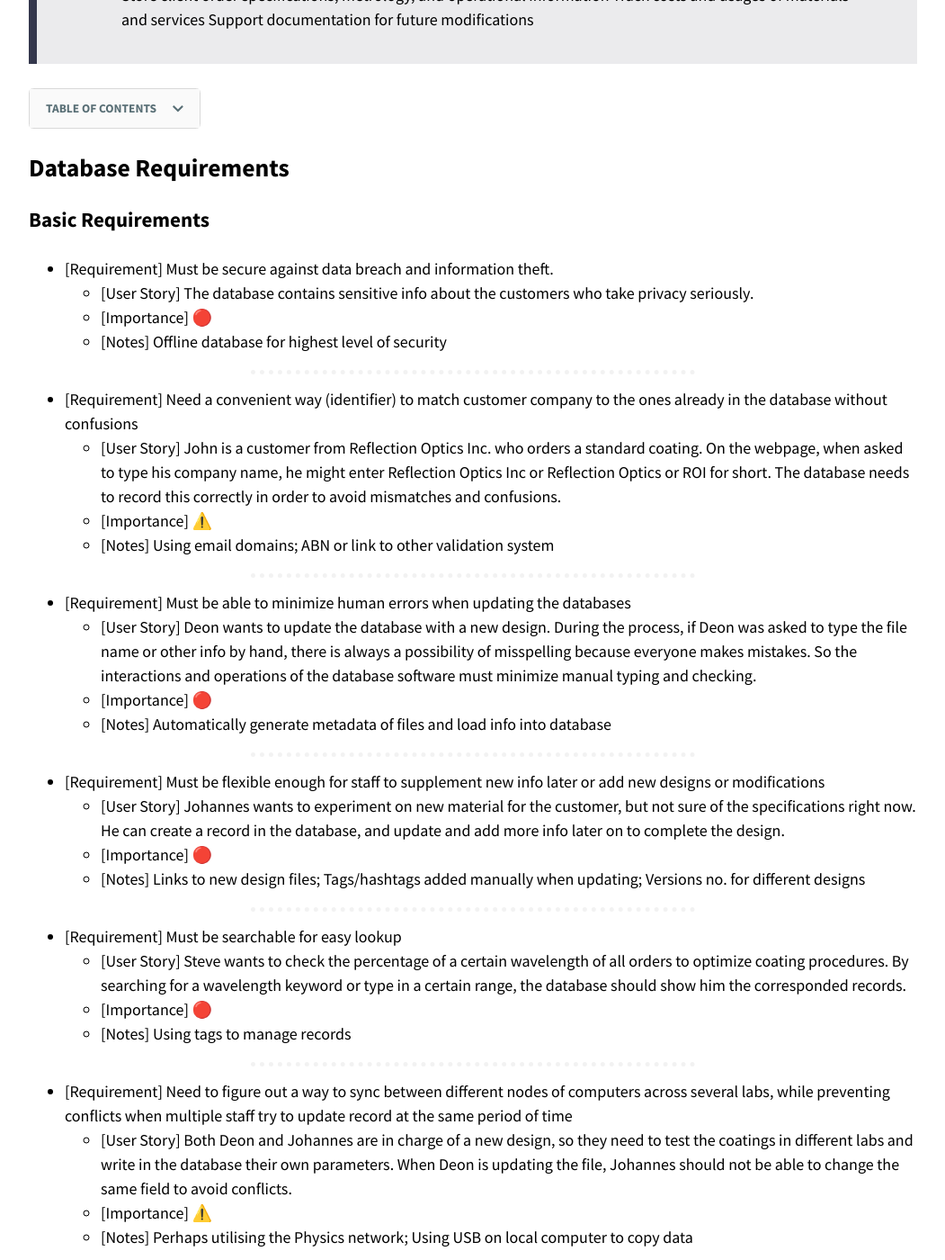
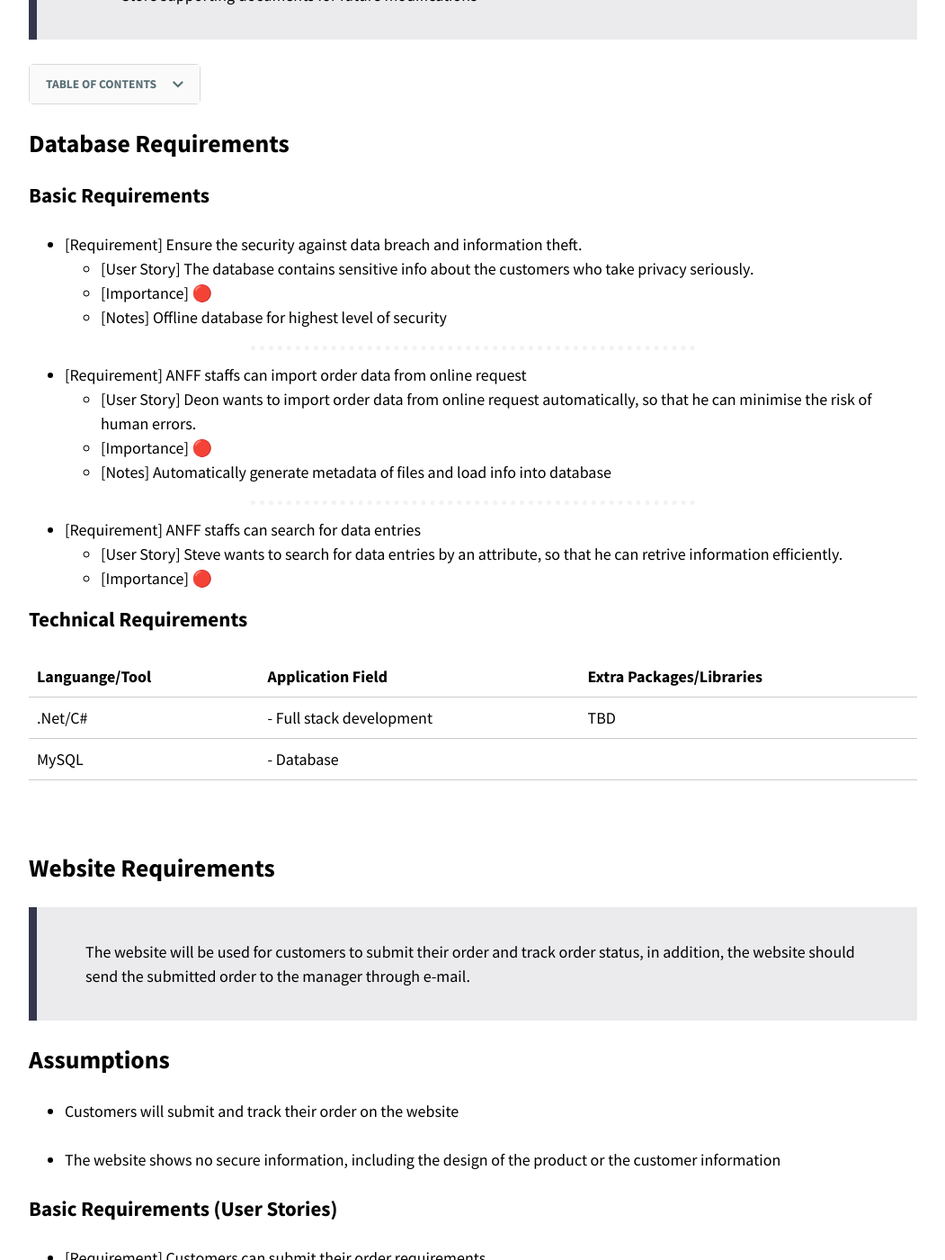
Before and after one commit to optofab/optofab.github.io, a Jekyll site: the page built from project-requirements.md, in a window 1280 px wide and 1400 px high, scrolled down 556 px. Shown: the whole window at 90% size, without its empty margins (114-1165 px from the left). Built offline with Jekyll 4.4.1, drawn with Linux system fonts in a browser that asks for light colours; nearby versions of some CDN libraries; emoji names are drawn with the system emoji font; some of the changed text lies outside the part shown.

Commit message:
modified requirements

```diff
--- a/project-requirements.md
+++ b/project-requirements.md
@@ -8,11 +8,9 @@
 
 > Our project comprises two inseparable parts: **database** and **website**. For the database branch, it is essential to implement the following functions:
 >
-> - Protect customer privacy from leaking out
-> - Integrate the whole data related to the ordering procedures into the database for management and analysis
->   Store client order specifications, metrology, and operational information
->   Track costs and usages of materials and services
->   Support documentation for future modifications
+> - Integrate the data related to the ordering procedures into the database for management and analysis
+> - Store client order specifications, metrology, and operational information
+> - Store supporting documents for future modifications
 
 {% include toc %}
 
@@ -20,115 +18,43 @@
 
 ### Basic Requirements
 
-- [Requirement] Must be secure against data breach and information theft.
+- [Requirement] Ensure the security against data breach and information theft.
   - [User Story] The database contains sensitive info about the customers who take privacy seriously.
   - [Importance] :red_circle:
   - [Notes] Offline database for highest level of security
 
 <hr class="hr-dotted">
 
-- [Requirement] Need a convenient way (identifier) to match customer company to the ones already in the database without confusions
-  - [User Story] John is a customer from Reflection Optics Inc. who orders a standard coating. On the webpage, when asked to type his company name, he might enter Reflection Optics Inc or Reflection Optics or ROI for short. The database needs to record this correctly in order to avoid mismatches and confusions.
-  - [Importance] :warning:
-  - [Notes] Using email domains; ABN or link to other validation system
-
-<hr class="hr-dotted">
-
-- [Requirement] Must be able to minimize human errors when updating the databases
-  - [User Story] Deon wants to update the database with a new design. During the process, if Deon was asked to type the file name or other info by hand, there is always a possibility of misspelling because everyone makes mistakes. So the interactions and operations of the database software must minimize manual typing and checking.
+- [Requirement] ANFF staffs can import order data from online request
+  - [User Story] Deon wants to import order data from online request automatically, so that he can minimise the risk of human errors.
   - [Importance] :red_circle:
   - [Notes] Automatically generate metadata of files and load info into database
 
 <hr class="hr-dotted">
 
-- [Requirement] Must be flexible enough for staff to supplement new info later or add new designs or modifications
-  - [User Story] Johannes wants to experiment on new material for the customer, but not sure of the specifications right now. He can create a record in the database, and update and add more info later on to complete the design.
+- [Requirement] ANFF staffs can search for data entries
+  - [User Story] Steve wants to search for data entries by an attribute, so that he can retrive information efficiently.
   - [Importance] :red_circle:
-  - [Notes] Links to new design files; Tags/hashtags added manually when updating; Versions no. for different designs
 
-<hr class="hr-dotted">
 
-- [Requirement] Must be searchable for easy lookup
-  - [User Story] Steve wants to check the percentage of a certain wavelength of all orders to optimize coating procedures. By searching for a wavelength keyword or type in a certain range, the database should show him the corresponded records.
-  - [Importance] :red_circle:
-  - [Notes] Using tags to manage records
+### Technical Requirements
 
-<hr class="hr-dotted">
+| Languange/Tool | Application Field                                                                            | Extra Packages/Libraries |
+| -------------- | -------------------------------------------------------------------------------------------- | ------------------------ |
+| .Net/C#         |- Full stack development                                          |TBD|
+MySQL | - Database |
 
-- [Requirement] Need to figure out a way to sync between different nodes of computers across several labs, while preventing conflicts when multiple staff try to update record at the same period of time
-  - [User Story] Both Deon and Johannes are in charge of a new design, so they need to test the coatings in different labs and write in the database their own parameters. When Deon is updating the file, Johannes should not be able to change the same field to avoid conflicts.
-  - [Importance] :warning:
-  - [Notes] Perhaps utilising the Physics network; Using USB on local computer to copy data
-
-<hr class="hr-dotted">
-
-- [Requirement] Must be able to prompt a warning banner to staff when his operations are incomplete or false
-  - [User Story] Deon just finishes updating the specifications of a new design but forgets to add the version number. The software needs to remind him of the lack of version field to complete the accurate update.
-  - [Importance] :red_circle:
-  - [Notes] Set up required fields that match primary keys in the database
-
-<hr class="hr-dotted">
-
-- [Requirement] Key data in the database should only be accessed by staff in charge
-  - [User Story] Steve recruits a new intern to help him with the design, but the intern should not be able to change the key fields of the database right away until Steve thinks it is time and grants him a higher level account
-  - [Importance] :warning:
-  - [Notes] Different levels of authorizations to access database
-
-<hr class="hr-dotted">
-
-- [Requirement] The data in the database needs to have regular back-up copies
-  - [User Story] Since many data will be stored in the local computer.What if the computer system crashes? Then all the data will be lost even if there is no data breach.
-  - [Importance] :red_circle:
-  - [Notes] Have a local back-up copy
-
-<hr class="hr-dotted">
-
-- [Requirement] The interface needs to be user friendly
-  - [User Story] The development of the database must be based on the the users requirements and our clients wish it can be easy to use.
-  - [Importance] :red_circle:
-  - [Notes] Set up drafts of the interface during the design part and can be modified
-
-<hr class="hr-dotted">
-
-- [Requirement] It will be better if the back-end doesn’t need the programmer maintence.
-  - [User Story] Steve wishes we can build the database that can be long term use without the techinical maintenance
-  - [Importance] :large_blue_circle:
-  - [Notes] Do not put so many contributes in the main table to avoid the redundancy; The data base has to be flexible for future needs.
-
-<hr class="hr-dotted">
-
-- [Requirement] Need to have a way to update the website database (once a day) to update client tracking data.
-  - [User Story] The staff Jack needs to be able to either schedule an automatic update or manually update the order status so that clients can track their orders from time to time.
-  - [Importance] :red_circle:
-  - [Notes]
-
-<hr class="hr-dotted">
-
-- [Requirement] Must be easy to update the website database automatically when there’s new record in the main local database
-  - [User Story] When Deon types in a new order specifications and updates the main database, the website file should be able to update accordingly for the customers to track order status. For now, a daily sync is enough.
-  - [Importance] :warning:
-  - [Notes]
-
-<hr class="hr-dotted">
-
-- [Requirement] Need to notify the administrator for the new update in the main database
-  - [User Story] Johannes/Steve/Deon needs supervise the design sometimes to ensure that the database is well maintained.
-  - [Importance] :large_blue_circle:
-  - [Notes] A push notification may suffice
-
-### Technical Requirements (TBD)
+<br />
 
 ## Website Requirements
 
-> The website will be used for customers to submit their order and track order status, in addition, the website should send the submitted order to the manager, and the matched database should provide the information about the order status in order to provide a tracking function.
+> The website will be used for customers to submit their order and track order status, in addition, the website should send the submitted order to the manager through e-mail.
 
 ## Assumptions
 
 - Customers will submit and track their order on the website
 
 - The website shows no secure information, including the design of the product or the customer information
-
-- All queries on the website should be documented
 
 ### Basic Requirements (User Stories)
 
@@ -146,31 +72,23 @@
 
 <hr class="hr-dotted">
 
-- [Requirement] Customers can check status and status only on the website
-  - [User Story] If customers need to track their order, they can check the status of their order, but no more detail will show in the website.
+- [Requirement] Customers can check status of their orders
+  - [User Story] If customers need to track their order, they can check the status of their order updated by ANFF staffs manually.
   - [Importance] :warning:
   <hr class="hr-dotted">
-- [Requirement] A database to store tracking detail
-  - [User Story] Order status will be stored in this database, database will be uploaded manually or regular update from another database. When customer send tracking request, the website will load data from this database.
-  - [Importance] :red_circle:
-  <hr class="hr-dotted">
-- [Requirement] The website need to receive customer feedback
-  - [User Story] After the order completed, the customer may want to give their evaluation or suggestion, and the Physics team also want to collect ideas from customers to enhance their product.
+- [Requirement] Customers can submit feedback through the website
+  - [User Story] After the order completed, the customer may want to provide their feedback, so that the Physics team can collect them from customers.
   - [Importance] :warning:
   <hr class="hr-dotted">
-- [Requirement] The website need to send a email to customer to active email address
-  - [User Story] Steve wants to send full order information to customer via email, so it is essential to confirm customer provided the correct email address, or their information will be leaked.
-  - [Importance] :warning:
-  <hr class="hr-dotted">
-- [Requirement] When customer submit their full order, a email with all information will send to their email
-  - [User Story] Customers can only track the order status on the website, so they need to receive an email include their full order information.
+
+- [Requirement] When customer submit their full order, a confirmation e-mail will be sent to their e-mail address
+  - [User Story] Customers want to receive a confirmation for their ordering, so that they know they have placed the request successfully.
   - [Importance] :red_circle:
 
 ### Technical Requirements
 
 | Languange/Tool | Application Field                                                                            | Extra Packages/Libraries |
 | -------------- | -------------------------------------------------------------------------------------------- | ------------------------ |
-| HTML 5         | - Website structure<br>- Front-end design                                                    |                          |
+| React.js         |- Front-end design and functionality                                               |react-router-dom, formik|
 | CSS 3/4        | - Webpage styling                                                                            | Bootstrap library        |
-| JavaScript ES6 | - Website functions<br>- User interface interactions<br>- Front-end & back-end communication |                          |
 | PHP 7.3.24     | - Back-end functionalities                                                                   | PHPMailer library        |
```
